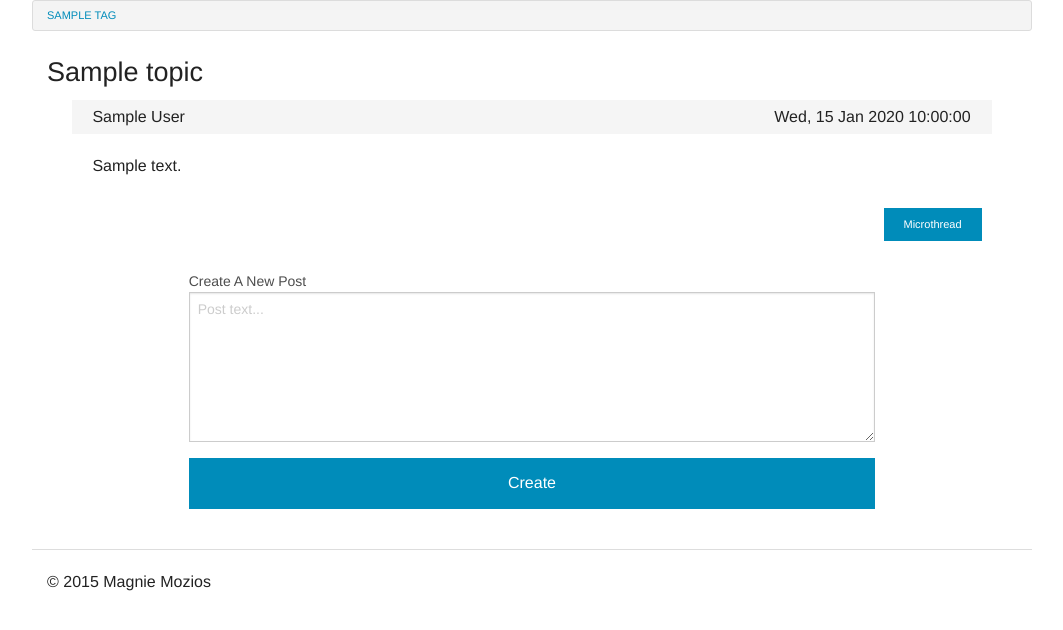
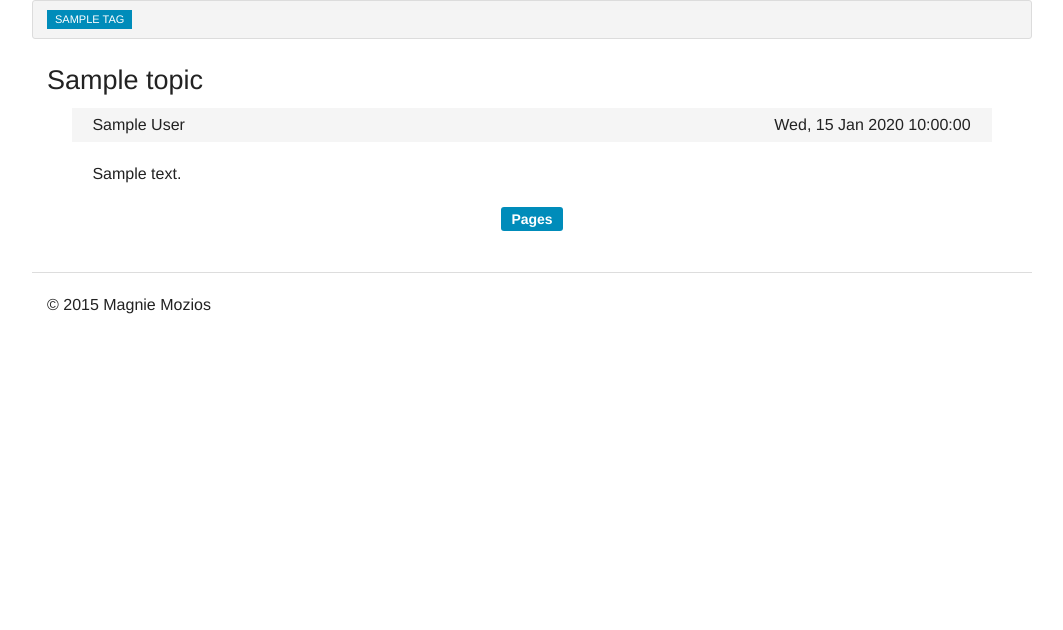
Before and after one commit to Magnie/parallel, a Django app: page /forum/topic/1 in a window 1280 px wide. Shown: the part 45-675 px from the top of the page, without its empty margins (108-1171 px from the left). Run offline with Django 3.2, Linux system fonts and the light colour scheme; a user stored in the database is signed in; tables that the repository leaves empty hold one stand-in row (values such as "Sample post").

Commit message:
Possibly lots of updates. Pagination (almost).

```diff
--- a/forum/controllers/post/ajax.py
+++ b/forum/controllers/post/ajax.py
@@ -14,7 +14,7 @@
 -----
 """
 
-from django.utils import timezone
+from django.utils import timezone, html
 from django.http import JsonResponse
 from forum.models import Tag, Topic, Post, TopicPost
 from forum.utils import *
@@ -29,6 +29,7 @@
         'success': False,
         'posts': [],
         'pages': 0,
+        'page': offset,
     }
     offset = int(offset)
     # Validate input
@@ -50,6 +51,7 @@
                     name = p.author.username
                 posts.append({
                     'parent_id': p.parent.id if p.parent else 0,
+                    'parent_text': p.parent.text if p.parent else '',
                     'post_id': p.id,
                     'post_author': name,
                     'author_id': p.author.id,
@@ -92,7 +94,7 @@
                     'post_id': p.id,
                     'post_author': p.author.username,
                     'author_id': p.author.id,
-                    'post_text': p.text,
+                    'post_text': html.escape(p.text),
                     'post_date': p.post_date.strftime('%a, %d %b %Y %H:%M:%S')
                 })
 
@@ -124,12 +126,12 @@
     if valid_request(request):
         topic_id = request.POST['topic_id']
         parent_id = request.POST['parent_id']
-        post_text = request.POST['post_text']
+        post_text = html.conditional_escape(request.POST['post_text'])
         date = timezone.now()
         if topic_id and parent_id and post_text:
             topic = Topic.objects.get(pk=topic_id)
 
-            parent = Post.objects.filter(id=parent_id)
+            parent = Post.objects.get(pk=parent_id)
             if not parent:
                 parent = None
 
--- a/forum/controllers/topic/views.py
+++ b/forum/controllers/topic/views.py
@@ -8,13 +8,14 @@
 
 from django.shortcuts import get_object_or_404
 
-def topic(request, topic_id):
+def topic(request, topic_id, offset=0):
     topic = get_object_or_404(Topic, pk=topic_id)
     data = {
         'view': 'forum/views/topic.html',
         'topic_id': topic.id,
         'id': topic.id,
         'page': 'topic',
+        'page_num': offset,
         'topic_title': topic.title
     }
     return render(request, 'forum/container.html', data)
--- /dev/null
+++ b/forum/static/forum/js/parallel/parallel.js
@@ -0,0 +1,4 @@
+$(document).on('click', '.spoiler', function() {
+    var element_id = $(this).find('.content');
+    var content = $(element_id).toggleClass('hide');
+});
--- a/forum/templates/forum/container.html
+++ b/forum/templates/forum/container.html
@@ -15,6 +15,9 @@
         {# Plugins #}
         <script src="{% static "forum/js/vendor/modernizr.js" %}"></script>
         <script src="{% static "forum/js/vendor/jquery.js" %}"></script>
+
+        {# Parallel Specific JS #}
+        <script src="{% static "forum/js/parallel/parallel.js" %}"></script>
 
     </head>
 
--- a/forum/templates/forum/partials/breadcrumbs.html
+++ b/forum/templates/forum/partials/breadcrumbs.html
@@ -16,7 +16,7 @@
                 for (var i = 0; i < tags.length; i++) {
                     tag = tags[i];
                     var url_mask = "{% url 'tag' 0 %}".replace(/0/, tag['tag_id'].toString());
-                    var html = '<li><a href="' + url_mask + '">' + tag['tag_name'] + '</a></li>';
+                    var html = '<li><a href="' + url_mask + '"><span class="label">' + tag['tag_name'] + '</span></a></li>';
                     $('#breadcrumbs').append(html);
                 }
             }
--- a/forum/templates/forum/partials/create_post.html
+++ b/forum/templates/forum/partials/create_post.html
@@ -1,6 +1,14 @@
-<div id="create_post" class="hide">
-    <div class="small-8 small-centered columns">
+<div id="create_post" class="reveal-modal" data-reveal>
+    <h3>Create Reply</h3>
+    <a class="close-reveal-modal" aria-label="Close">&#215;</a>
+    <div class="row">
+        <div class="small-12 small-centered columns">
+            <p id="reply_text"></p>
+        </div>
+    </div>
+    <div class="small-10 small-centered columns">
         <div class="row">
+            <input type="hidden" id="parent_id" value="" />
             <label>Create A New Post</label>
             <textarea id="post_text" style="height: 150px;" placeholder="Post text..."></textarea>
         </div>
@@ -23,21 +31,35 @@
 $(document).on('logout', post_create);
 $(document).on('register', post_create);
 
+function show_post(e, parent_id, text) {
+    $('#create_post').foundation('reveal', 'open', '');
+    $('#parent_id').val(parent_id);
+    $('#reply_text').html(text);
+}
+$(document).on('show_post', show_post);
+
 $(document).on('click', '#post_submit', function() {
     var post_text = $('#post_text').val();
+    var parent_id = $('#parent_id').val();
     $.ajax({
         url: '{% url 'new_post' %}',
         type: 'POST',
         data: {
             'topic_id': {{ topic_id }},
-            'parent_id': 0,
+            'parent_id': parent_id,
             'post_text': post_text,
         },
         dataType: 'json',
         success: function(data) {
             if (data['success']) {
-                var args = [data.post_author, data.post_text, data.post_date];
+                var args = [
+                    data.post_author,
+                    data.post_text,
+                    data.post_date,
+                    data.post_id
+                ];
                 $(document).trigger('add_post', args);
+                $('#create_post').foundation('reveal', 'close', '');
             }
         },
     });
--- a/forum/templates/forum/views/topic.html
+++ b/forum/templates/forum/views/topic.html
@@ -25,11 +25,117 @@
             </div>
         </div>
     </div>
+    <div class="pagination-centered">
+        {# TODO: Use classes instead of id, add to top of posts. #}
+        <ul class="pagination" id="pages">
+        </ul>
+    </div>
     <div class="row">
         {# Include Topic Form Partial #}
         {% include "forum/partials/create_post.html" %}
     </div>
 </div>
+
+<script>
+$(document).on('click', '.show_post', function() {
+    var parent_id = $(this).data('parent_id');
+    var text = $(this).parents('.post').clone();
+    text.find('.post_options').remove();
+    $(document).trigger('show_post', [parent_id, text.html()]);
+});
+
+$(document).on('mouseenter', '.post', function() {
+    $(this).children().find('.post_options').removeClass('hide');
+});
+
+$(document).on('mouseleave', '.post', function() {
+    $(this).find('.post_options').addClass('hide');
+});
+</script>
+
+{# Post Template #}
+<div class="hide">
+    <div id="post">
+        <div class="post">
+            <div class="row">
+                <div class="row post_info">
+                    <div class="small-3 columns post_username"></div>
+                    <div class="small-3 columns post_date"></div>
+                </div> {# End post_info row #}
+                <div class="row">
+                    <div class="small-12 columns post_text"></div>
+                </div> {# End post_text row #}
+                <div class="row">
+                    <div class="small-12 columns post_options hide" >
+                        <a class="show_post button tiny left">Reply</a>
+                        <a class="microthread button tiny">Microthread</a>
+                    </div>
+                </div>
+            </div>
+        </div>
+    </div>
+</div>
+
+<script>
+function add_post(e, author, text, date, post_id) {
+    $('#post .post_username').html(author);
+    $('#post .post_date').html(date);
+    $('#post .post_text').html(text);
+
+    var show_post = $('#post .post_options .show_post');
+    show_post.data('parent_id', post_id);
+
+    $("#post .post").clone(true).appendTo($('#posts'));
+}
+$(document).on('add_post', add_post);
+
+var page_num = {{ page_num }};
+function refresh_posts(page_num) {
+    var url_mask = '{% url 'posts' topic_id 0 %}'.replace(/0/, page_num);
+    $.ajax({
+        url: url_mask,
+        success: function( data ) {
+            if (data.success) {
+                $('#posts').html("");
+                if (data.posts.length > 0) {
+                    {# Add posts to the page #}
+                    for (var i = 0; i < data.posts.length; i++) {
+                        var post = data.posts[i];
+                        var args = [post.post_author, post.post_text, post.post_date, post.post_id];
+                        $(document).trigger('add_post', args);
+                    }
+
+                    {# Build Pagination #}
+                    var num_pages = data['pages'];
+                    var page = data['page'];
+                    var pages = $('#pages');
+                    var url_page = '{% url 'topic' topic_id 0 %}';
+
+                    if (page > 0) {
+                        var html = '<li class="arrow"><a href="' + url_page.replace(/0/, page_num - 1) + '">&laquo;</a></li>';
+                        pages.append(html);
+                    }
+
+                    pages.append('<li class="current"><a>Pages</a></li>');
+
+                    if (page < num_pages - 1) {
+                        var html = '<li class="arrow"><a href="' + url_page.replace(/0/, page_num + 1) + '">&raquo;</a></li>';
+                        pages.append(html);
+                    }
+                    if (num_pages > 6) {
+                        // <li><a href="">1</a></li>
+                        // <li class="unavailable"><a href="">&hellip;</a></li>
+                        // <li><a href="">10</a></li>
+                        // <li class="arrow"><a href="">&raquo;</a></li>
+                    }
+                }
+            }
+        }
+    });
+}
+refresh_posts(page_num);
+$(document).on('refresh_posts', refresh_posts);
+</script>
 
 {# Microthread Modal #}
 <div id="microModal" class="reveal-modal" data-reveal aria-labelledby="modalTitle" aria-hidden="true" role="dialog">
@@ -57,57 +163,3 @@
     $('#microModal').foundation('reveal', 'open', '');
 });
 </script>
-
-{# Post Template #}
-<div class="hide">
-    <div id="post">
-        <div class="post">
-            <div class="row">
-                <div class="row post_info">
-                    <div class="small-3 columns post_username"></div>
-                    <div class="small-3 columns post_date"></div>
-                </div> {# End post_info row #}
-                <div class="row">
-                    <div class="small-12 columns post_text"></div>
-                </div> {# End post_text row #}
-                <div class="row">
-                    <div class="small-12 columns post_options" ></div>
-                </div>
-            </div>
-        </div>
-    </div>
-</div>
-
-<script>
-function add_post(e, author, text, date) {
-    $('#post .post_username').html(author);
-    $('#post .post_date').html(date);
-    $('#post .post_text').html(text);
-
-    $('#post .post_options').html("");
-    $('#post .post_options').append('<a class="microthread button tiny">Microthread</a>');
-
-    $('#posts').append( $("#post").html() );
-}
-$(document).on('add_post', add_post);
-
-function refresh_posts() {
-    $.ajax({
-        url: '{% url 'posts' topic_id %}',
-        success: function( data ) {
-            if (data.success) {
-                $('#posts').html("");
-                if (data.posts.length > 0) {
-                    for (var i = 0; i < data.posts.length; i++) {
-                        var post = data.posts[i];
-                        var args = [post.post_author, post.post_text, post.post_date];
-                        $(document).trigger('add_post', args)
-                    }
-                }
-            }
-        }
-    });
-}
-refresh_posts();
-$(document).on('refresh_posts', refresh_posts);
-</script>
--- a/forum/urls.py
+++ b/forum/urls.py
@@ -22,6 +22,7 @@
     url(r'^ajax/topics/(\d+)$', topic_ajax.get_topics, name='topics'),
     url(r'^ajax/topics/create$', topic_ajax.create_topic, name='new_topic'),
     url(r'^topic/(\d+)$', topic_view.topic, name='topic'),
+    url(r'^topic/(\d+)/(\d+)$', topic_view.topic, name='topic'),
 
 
     # Post Views and AJAX
--- a/forum/utils.py
+++ b/forum/utils.py
@@ -2,7 +2,7 @@
 
 # Settings
 TOPICS_PER_PAGE = 20
-POSTS_PER_PAGE = 15
+POSTS_PER_PAGE = 5
 
 def valid_input(data, _type):
     "Return the input if it matches the _type"
```
